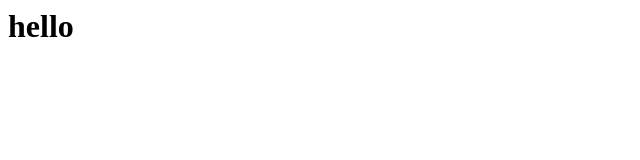
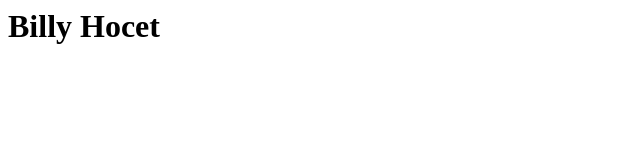
Before and after one commit to owl-official/Site, a plain HTML site: page index.html in a window 1280 px wide. Shown: the whole page, without its empty margins (0-640 px from the left). Drawn offline with Linux system fonts and the light colour scheme.

Commit message:
Update index.html

```diff
--- a/index.html
+++ b/index.html
@@ -1 +1 @@
-<h1>hello</h1>
+<h1>Billy Hocet</h1>
```
